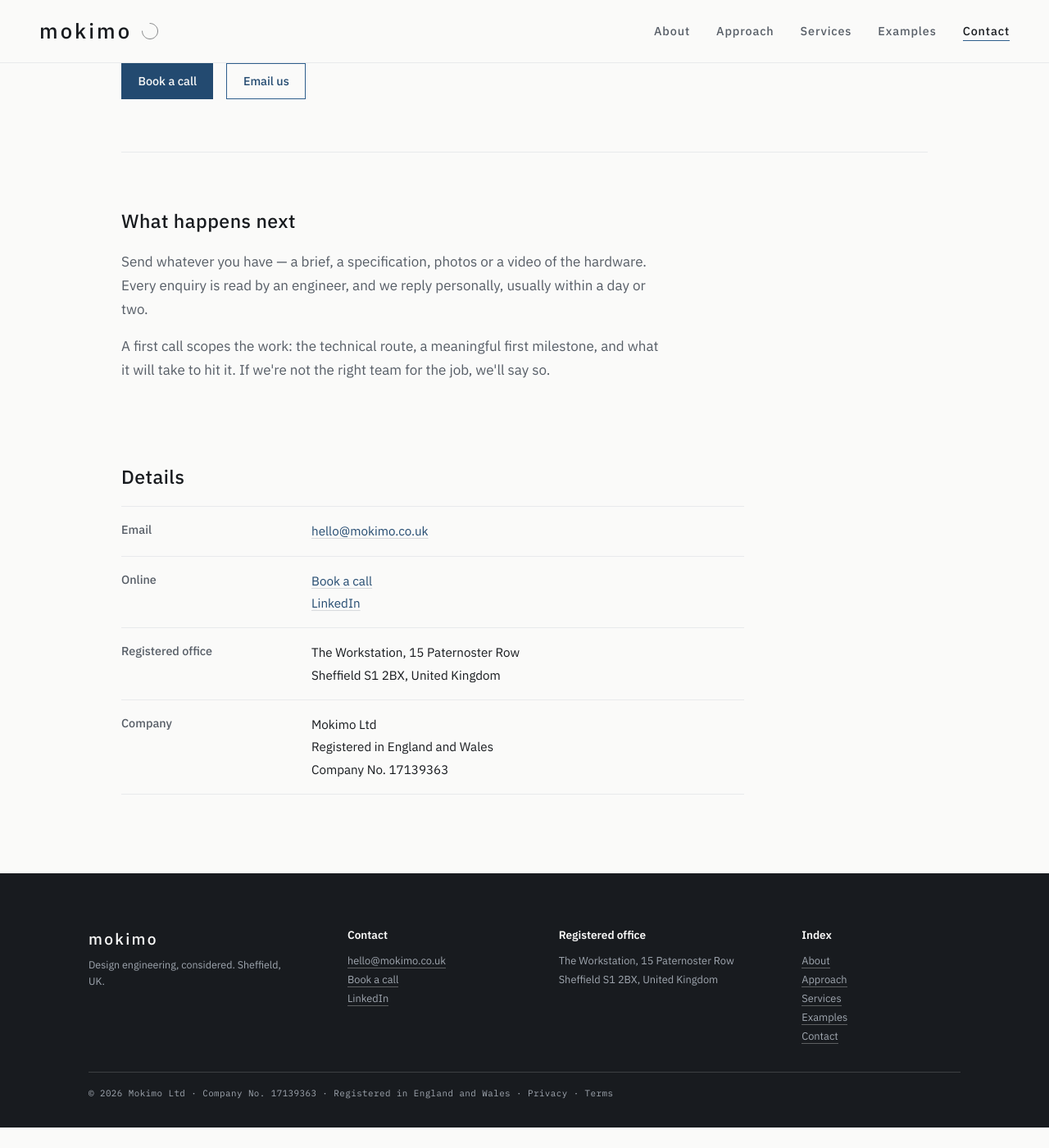
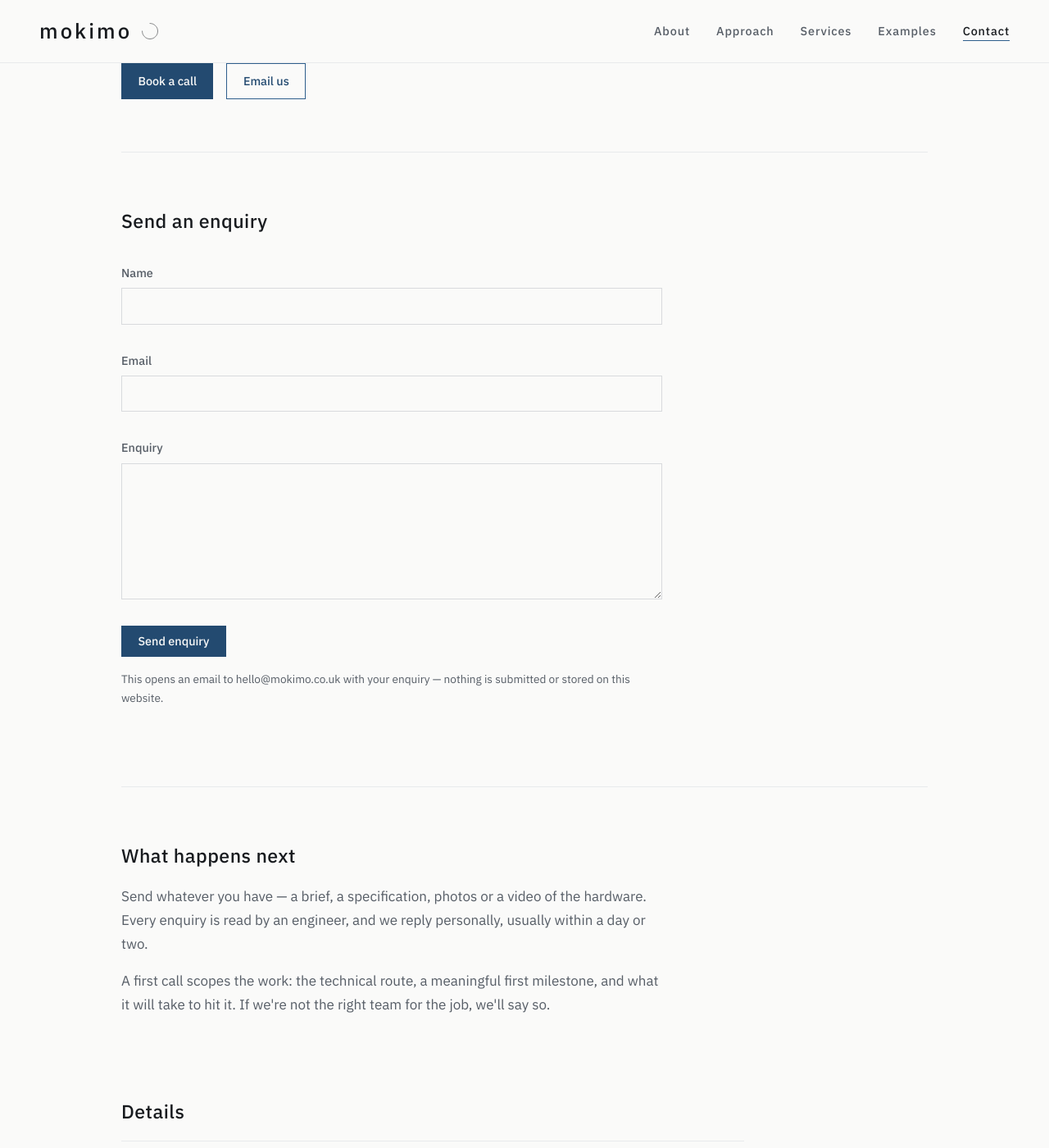
Before and after one commit to Mokimo-Limited/www.mokimo.co.uk, a Jekyll site: the page built from contact/index.html, in a window 1280 px wide and 1400 px high, scrolled down 300 px. Shown: the whole window at 82% size. Built offline with Jekyll 4.4.1, drawn with Linux system fonts in a browser that asks for light colours; before the commit the page ends 1675 px from its top, so only the background shows below that.

Commit message:
Add enquiry form to contact page
Name, email and enquiry fields with a Send enquiry button. Submission
composes a mailto: to hello@mokimo.co.uk client-side; no backend.

```diff
--- a/contact/index.html
+++ b/contact/index.html
@@ -19,6 +19,26 @@ extra_css:
       <a href="https://dash.mokimo.co.uk/book_appointment" class="button button--primary">Book a call</a>
       <a href="mailto:hello@mokimo.co.uk" class="button button--secondary">Email us</a>
     </div>
+
+    <section class="content-section content-section--divided" aria-label="Enquiry form">
+      <h2 class="section-heading">Send an enquiry</h2>
+      <form class="enquiry-form" id="enquiry-form">
+        <div class="form-field">
+          <label for="enquiry-name">Name</label>
+          <input type="text" id="enquiry-name" name="name" autocomplete="name" required>
+        </div>
+        <div class="form-field">
+          <label for="enquiry-email">Email</label>
+          <input type="email" id="enquiry-email" name="email" autocomplete="email" required>
+        </div>
+        <div class="form-field">
+          <label for="enquiry-message">Enquiry</label>
+          <textarea id="enquiry-message" name="enquiry" rows="6" required></textarea>
+        </div>
+        <button type="submit" class="button button--primary">Send enquiry</button>
+        <p class="form-note">This opens an email to hello@mokimo.co.uk with your enquiry — nothing is submitted or stored on this website.</p>
+      </form>
+    </section>
 
     <section class="content-section content-section--divided">
       <h2 class="section-heading">What happens next</h2>
--- a/scripts/site.js
+++ b/scripts/site.js
@@ -16,3 +16,24 @@ if (revealElements.length) {
     revealElements.forEach((element) => element.classList.add('visible'));
   }
 }
+
+const enquiryForm = document.querySelector('#enquiry-form');
+
+if (enquiryForm) {
+  enquiryForm.addEventListener('submit', (event) => {
+    event.preventDefault();
+
+    const data = new FormData(enquiryForm);
+    const name = data.get('name');
+    const subject = `Website enquiry from ${name}`;
+    const body = [
+      data.get('enquiry'),
+      '',
+      '--',
+      `Name: ${name}`,
+      `Email: ${data.get('email')}`,
+    ].join('\n');
+
+    window.location.href = `mailto:hello@mokimo.co.uk?subject=${encodeURIComponent(subject)}&body=${encodeURIComponent(body)}`;
+  });
+}
--- a/styles/pages/contact.css
+++ b/styles/pages/contact.css
@@ -2,6 +2,52 @@
 
 .action-row--medium {
   margin-bottom: var(--space-lg);
+}
+
+.enquiry-form {
+  max-width: 660px;
+  margin-top: var(--space-md);
+}
+
+.form-field {
+  display: flex;
+  flex-direction: column;
+  gap: 0.35rem;
+  margin-bottom: var(--space-md);
+}
+
+.form-field label {
+  font-size: 0.9rem;
+  font-weight: 500;
+  color: var(--color-text-muted);
+}
+
+.form-field input,
+.form-field textarea {
+  font-family: var(--font-body);
+  font-size: 0.95rem;
+  line-height: 1.6;
+  color: var(--color-text);
+  background-color: var(--color-base);
+  border: 1px solid var(--color-sand);
+  padding: 0.6em 0.8em;
+}
+
+.form-field input:focus-visible,
+.form-field textarea:focus-visible {
+  outline: none;
+  border-color: var(--color-accent);
+}
+
+.form-field textarea {
+  resize: vertical;
+  min-height: 8rem;
+}
+
+.form-note {
+  margin-top: var(--space-sm);
+  font-size: 0.85rem;
+  color: var(--color-text-muted);
 }
 
 .contact-details {
```
